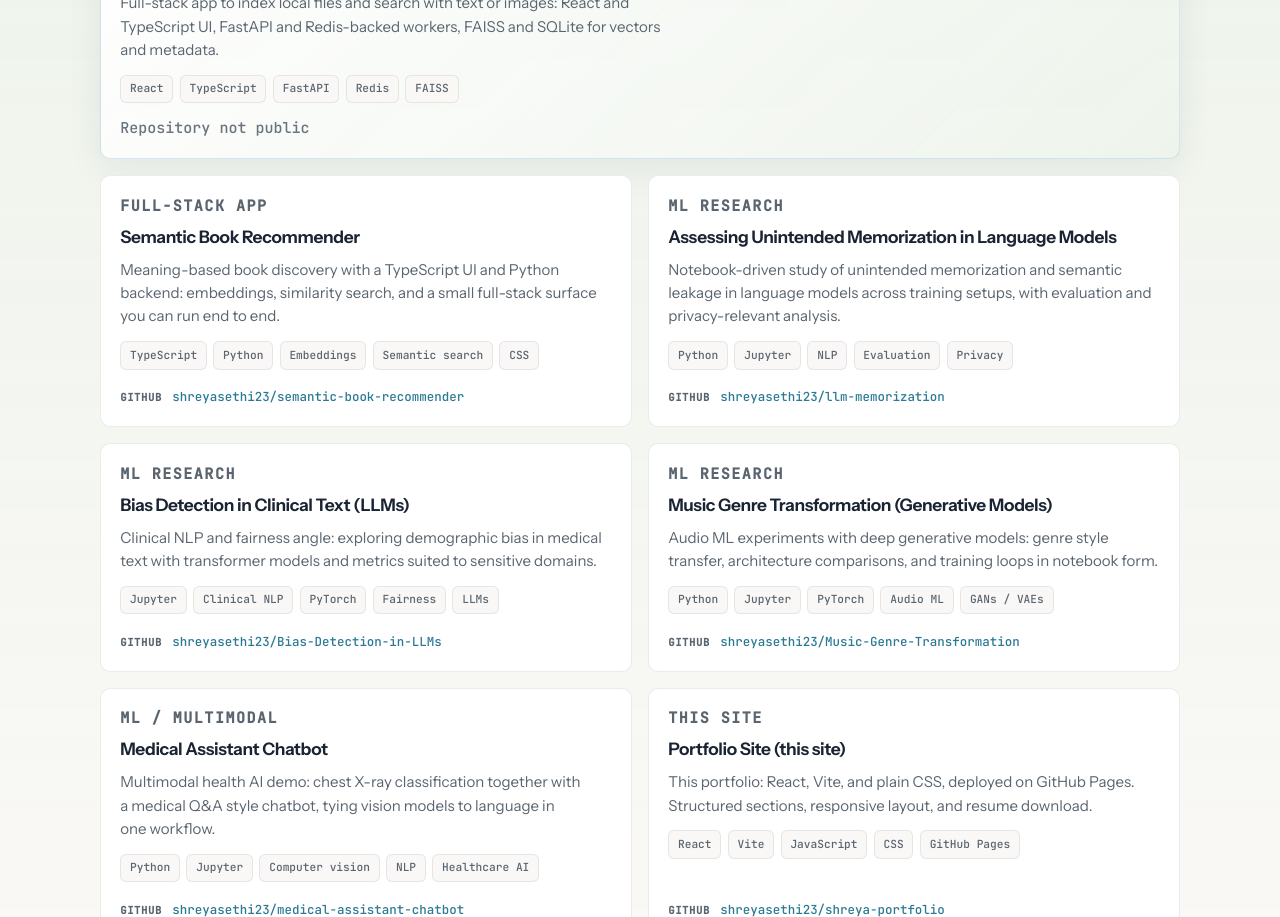
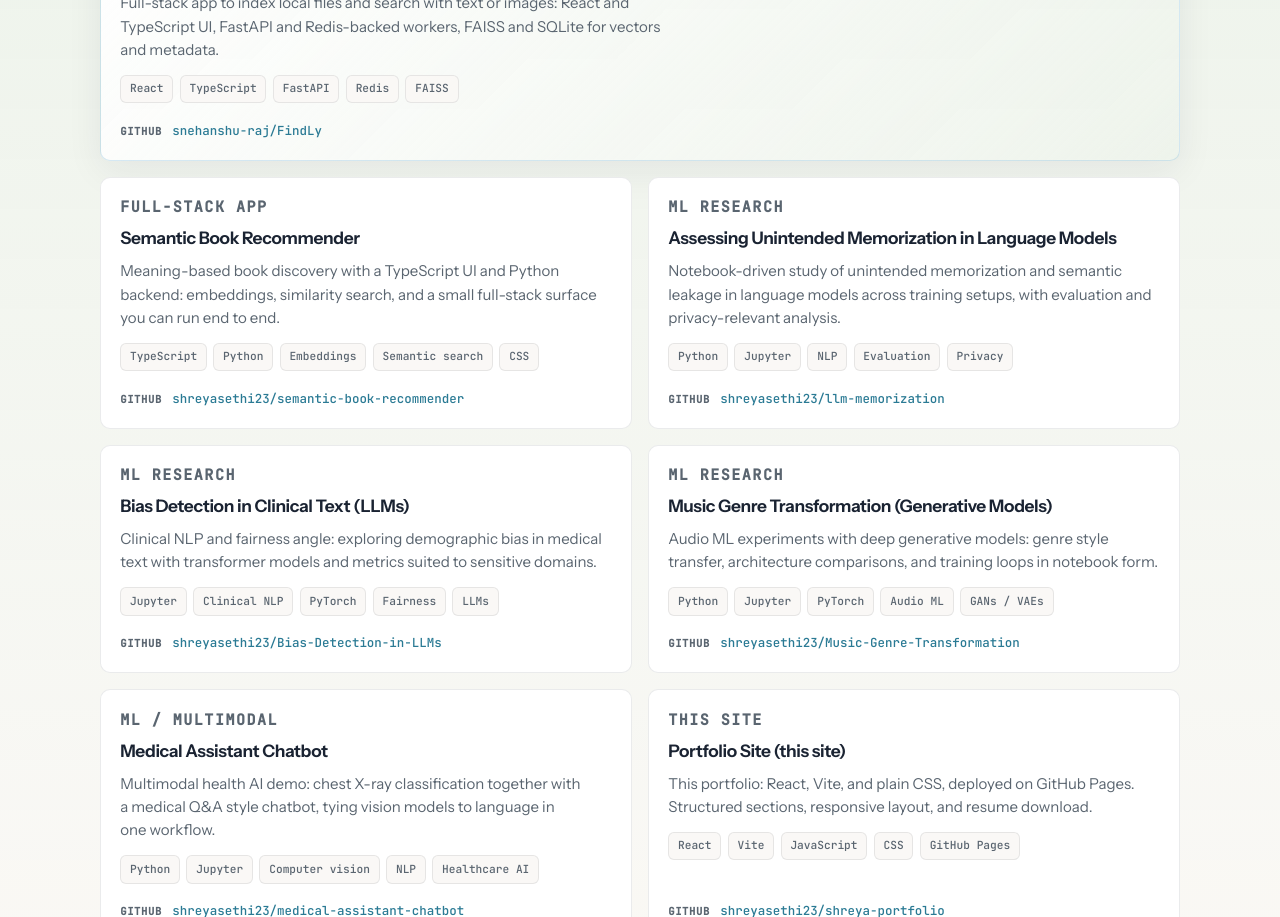
Before and after one commit to shreyasethi23/shreya-portfolio, a React (Vite) app: page / in a window 1280 px wide. Shown: the part 1940-2857 px from the top of the page. Built offline with nearby package versions, Linux system fonts and the light colour scheme.

Commit message:
Add FindLy repository link to projects section.
Made-with: Cursor

```diff
--- a/src/App.jsx
+++ b/src/App.jsx
@@ -45,6 +45,7 @@ const projects = [
     summary:
       'Full-stack app to index local files and search with text or images: React and TypeScript UI, FastAPI and Redis-backed workers, FAISS and SQLite for vectors and metadata.',
     tech: ['React', 'TypeScript', 'FastAPI', 'Redis', 'FAISS'],
+    link: 'https://github.com/snehanshu-raj/FindLy',
   },
   {
     title: 'Semantic Book Recommender',
```
